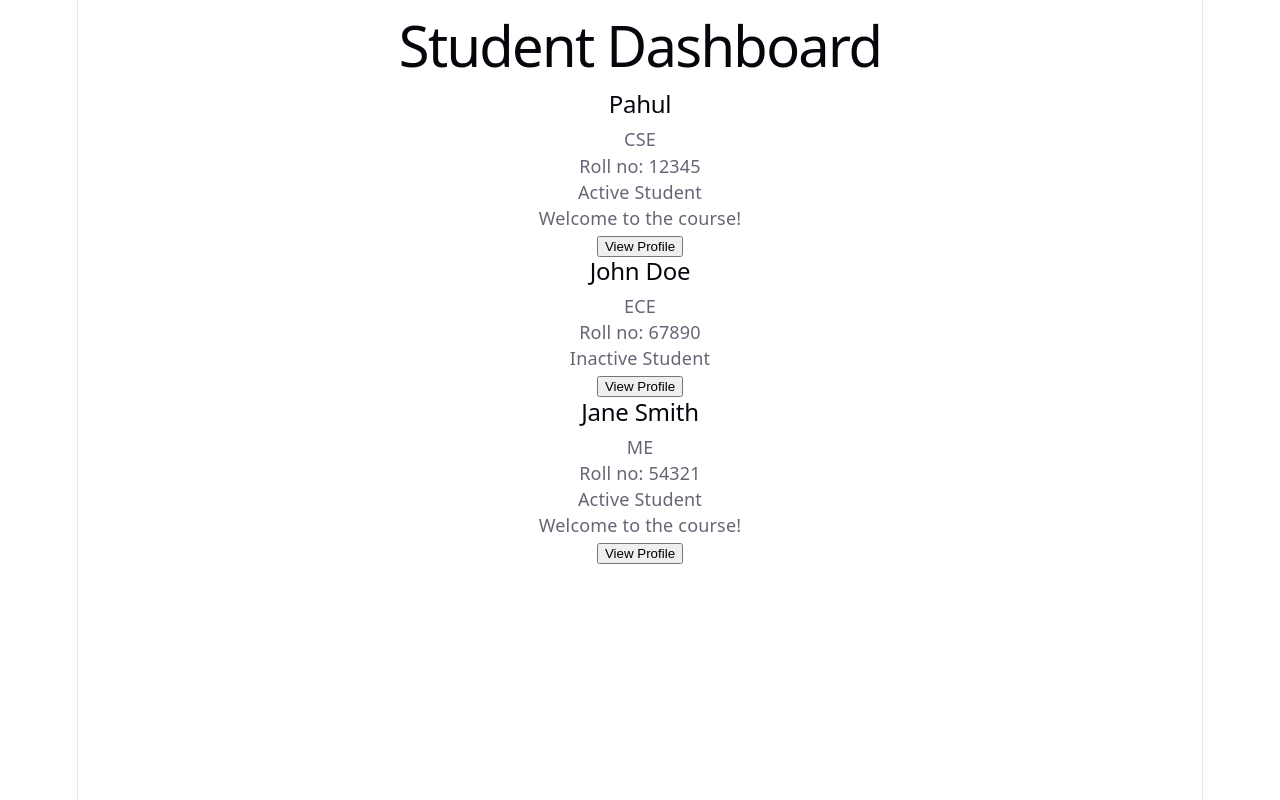
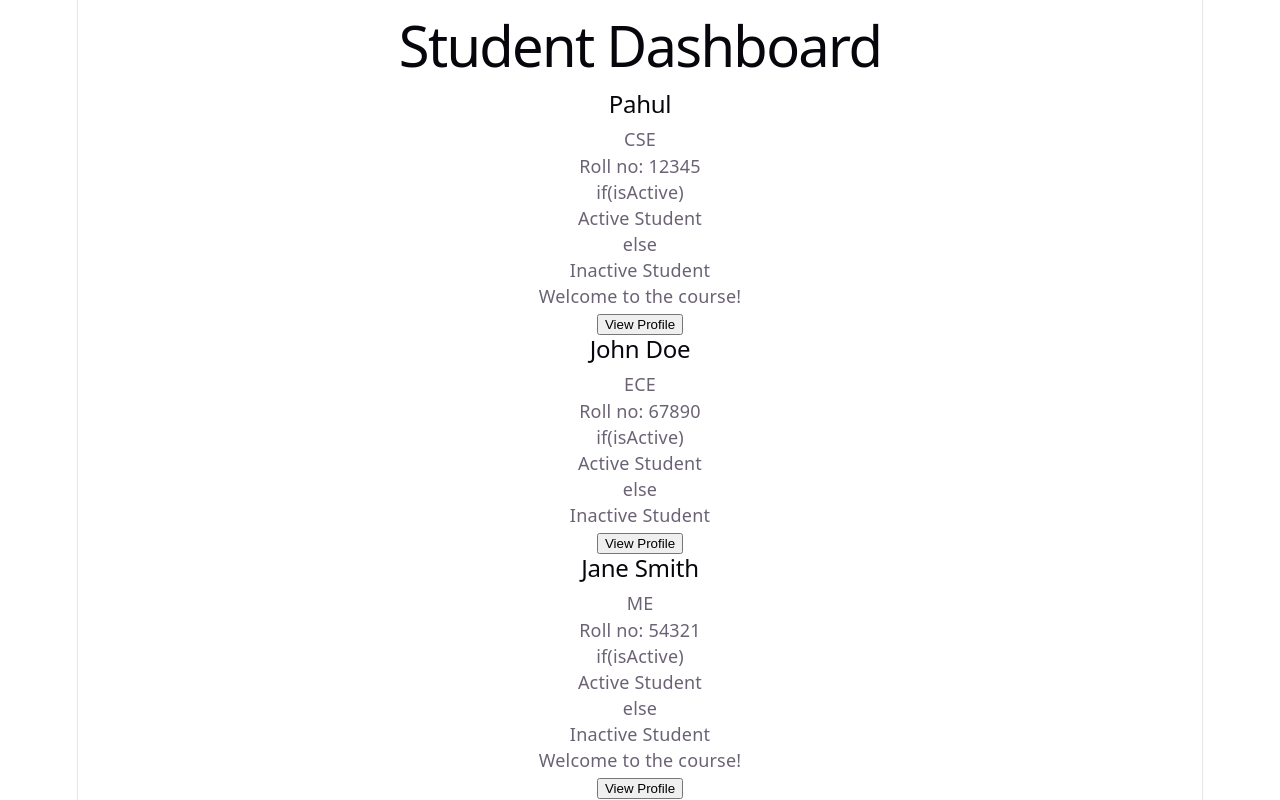
Before and after one commit to pahulmeet-singh/INT252, a React (Vite) app in the folder reactet/: page / in a window 1280 px wide. Built offline with nearby package versions, Linux system fonts and the light colour scheme.

Commit message:
conditional rendering

```diff
--- a/reactet/src/components/StudentCard.jsx
+++ b/reactet/src/components/StudentCard.jsx
@@ -28,6 +28,7 @@
 // export default StudentCard;
 
 
+
 //destructuring props in react
 // function StudentCard({ name, course, rollNo }) {
 //   return (
@@ -43,7 +44,38 @@
 // export default StudentCard;
 
 
+
 //multiple components in react
+// import Button from './Button';
+// import Card from './Card';
+// import StudentHeader from './StudentHeader';
+// function StudentCard({ name, course, rollNo, isActive }) {
+//   return (
+//     <Card>
+//       <StudentHeader name={name} />
+
+//       <p>{course}</p>
+//       <p> Roll no: {rollNo}</p>
+
+//       {/* //ternary operator in react */}
+//       {isActive ? (
+//         <p>Active Student</p>
+//       ) : (
+//         <p>Inactive Student</p>
+//       )}
+
+//       {/* demonstrating and operator in react */}
+//       {isActive && <p>Welcome to the course!</p>}
+
+//       <Button>View Profile</Button>
+//     </Card>
+//   )
+// }
+// export default StudentCard;
+
+
+
+//same using if else statements
 import Button from './Button';
 import Card from './Card';
 import StudentHeader from './StudentHeader';
@@ -55,12 +87,11 @@ function StudentCard({ name, course, rollNo, isActive }) {
       <p>{course}</p>
       <p> Roll no: {rollNo}</p>
 
-      {/* //ternary operator in react */}
-      {isActive ? (
+      if(isActive) {
         <p>Active Student</p>
-      ) : (
+      } else {
         <p>Inactive Student</p>
-      )}
+      }
 
       {/* demonstrating and operator in react */}
       {isActive && <p>Welcome to the course!</p>}
```
